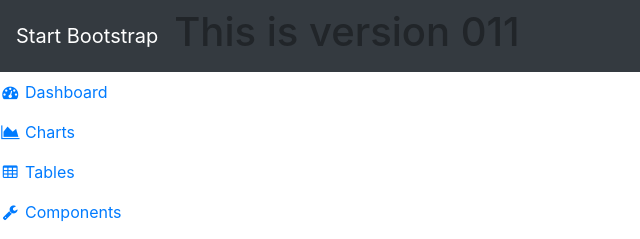
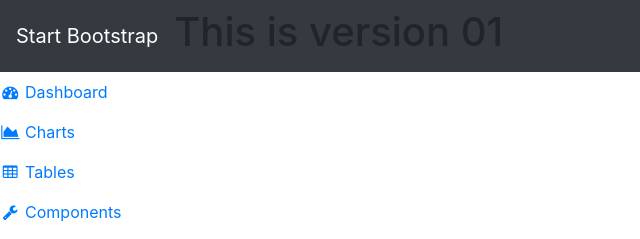
Before and after one commit to haota/bstandard, a plain HTML site: page pages/home.html in a window 1280 px wide. Shown: the top 239 px of the page, 0-640 px from the left. Drawn offline with Linux system fonts and the light colour scheme.

Commit message:
update for v1

```diff
--- a/pages/home.html
+++ b/pages/home.html
@@ -17,7 +17,7 @@
 <body>
     <header class="navbar navbar-expand-lg navbar-dark bg-dark">
         <a class="navbar-brand" href="index.html">Start Bootstrap</a>
-        <h1>This is version 011</h1>
+        <h1>This is version 01</h1>
     </header>
 
     <aside class="sidebar">
```
